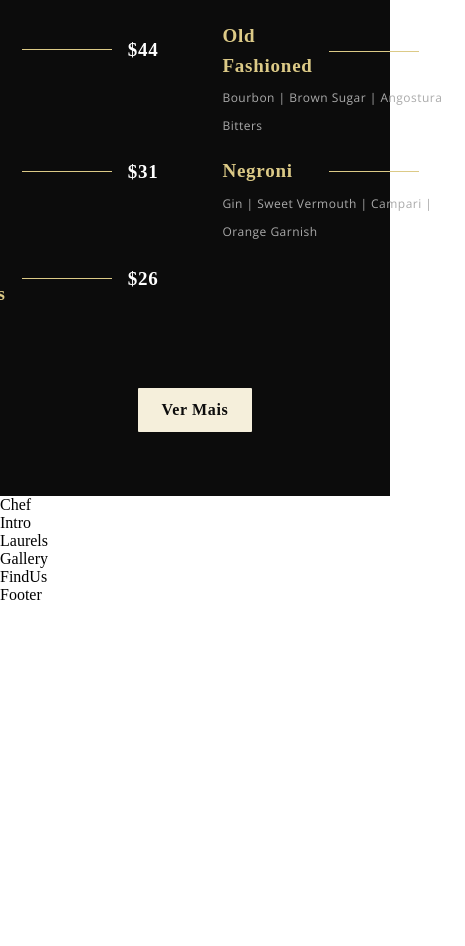
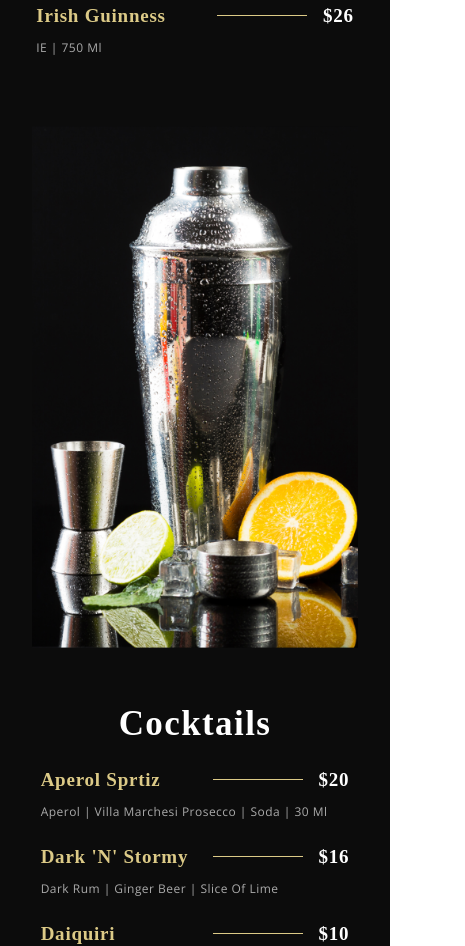
Before and after one commit to JulioCesarAlvesMoreira/Restaurant, a React (Create React App) app: page / in a window 390 px wide. Shown: the part 3623-4569 px from the top of the page, 465 px wide, since content can reach past the window. Before the commit the page ends 4227 px from the top, so only its background shows below. Built offline with nearby package versions, Linux system fonts and the light colour scheme; a web font is replaced by a local one.

Commit message:
responsividade

```diff
--- a/src/container/Menu/SpecialMenu.css
+++ b/src/container/Menu/SpecialMenu.css
@@ -48,3 +48,36 @@
     margin: 2rem 0;
     width: 100%;
 }
+
+@media screen and (min-width: 2000px) {
+    .app__specialMenu-menu_img {
+        width: 650px;
+    }
+
+    .app__specialMenu-menu_img img {
+        height: 920px;
+    }
+}
+
+@media screen and (max-width: 1150px) {
+    .app__specialMenu-menu {
+        flex-direction: column;
+        align-items: center;
+        width: 100%;
+    }
+
+    .app__specialMenu-menu_img {
+        margin: 3rem 0;
+    }
+}
+
+@media screen and (max-width: 650px) {
+    .app__specialMenu-menu_img {
+        width: 100%;
+    }
+
+    .app__specialMenu-menu_heading {
+        font-size: 35px;
+        line-height: 48.5px;
+    }
+}
```
